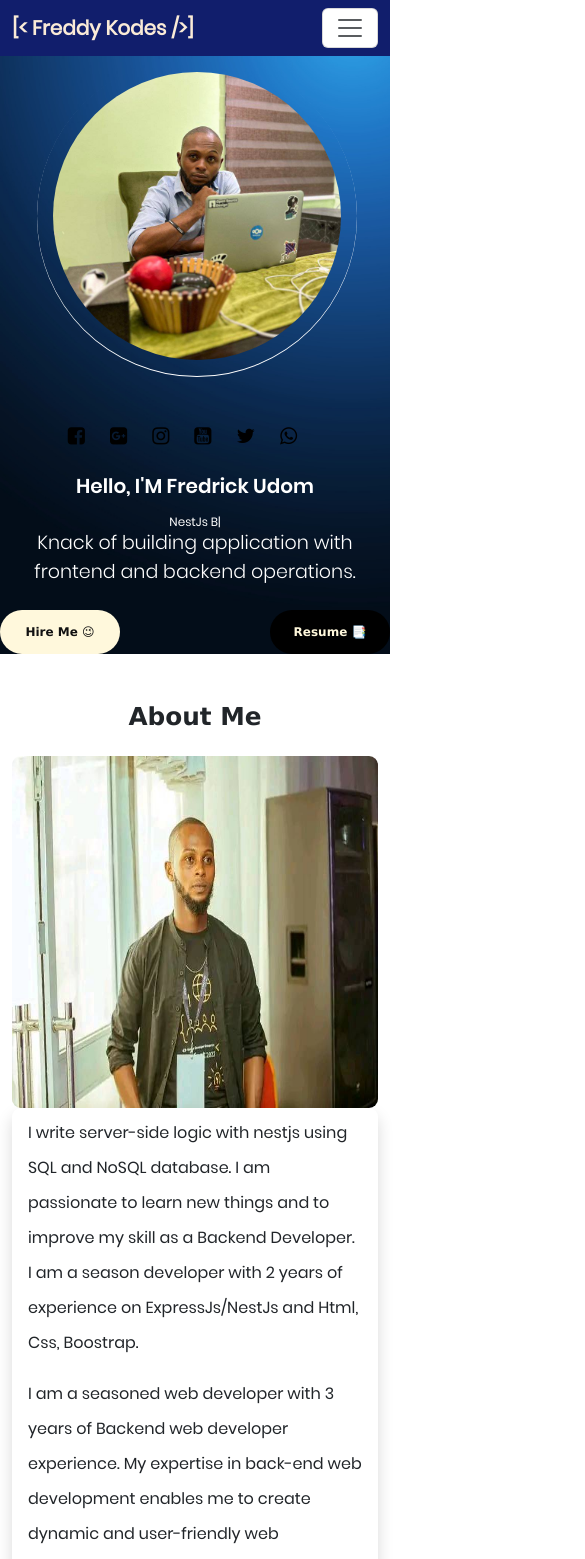
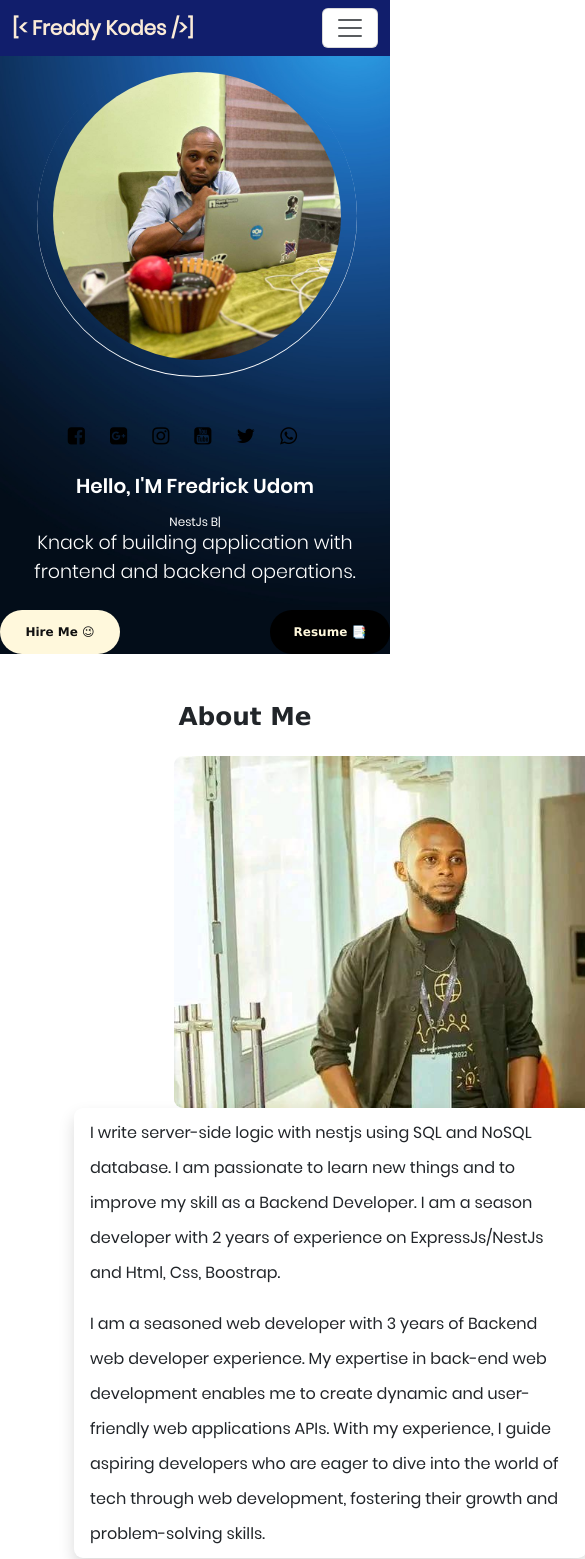
Before and after one commit to FredrickUdom/react-portfolio, a React (Vite) app: page / in a window 390 px wide. Shown: the top 1559 px of the page, 585 px wide, since content can reach past the window. Built offline with nearby package versions, Linux system fonts and the light colour scheme.

Commit message:
fixing screen 1020px

```diff
--- a/src/PortfolioContainer/About/About.css
+++ b/src/PortfolioContainer/About/About.css
@@ -27,6 +27,22 @@ h2 p{
 
 
 /* MEDIA QUERY */
+@media screen and (max-width:1020px){
+     .content{
+        flex-direction: column !important;
+        width: 100%!important;
+         margin-left: 50px;
+
+    }
+    .img{
+        width:  150% !important;
+        margin-left: 50px;
+
+    }
+    .about{
+        width: 150% !important;
+    }
+}
 @media screen and (max-width:1170px){
     /* .content{
         width: 110%;
--- a/src/PortfolioContainer/About/About.jsx
+++ b/src/PortfolioContainer/About/About.jsx
@@ -14,7 +14,7 @@ function About() {
     			<div class="col-md-4 col-lg-4 col-sm-5">
     				<div class="img-about img ">
     					<div class="overlay"></div>
-	    				<div class="img pix2">
+	    				<div class="img pix2 ">
 							<img src={pix2} alt="" srcset="" />
 	    				</div>
     				</div>
```
